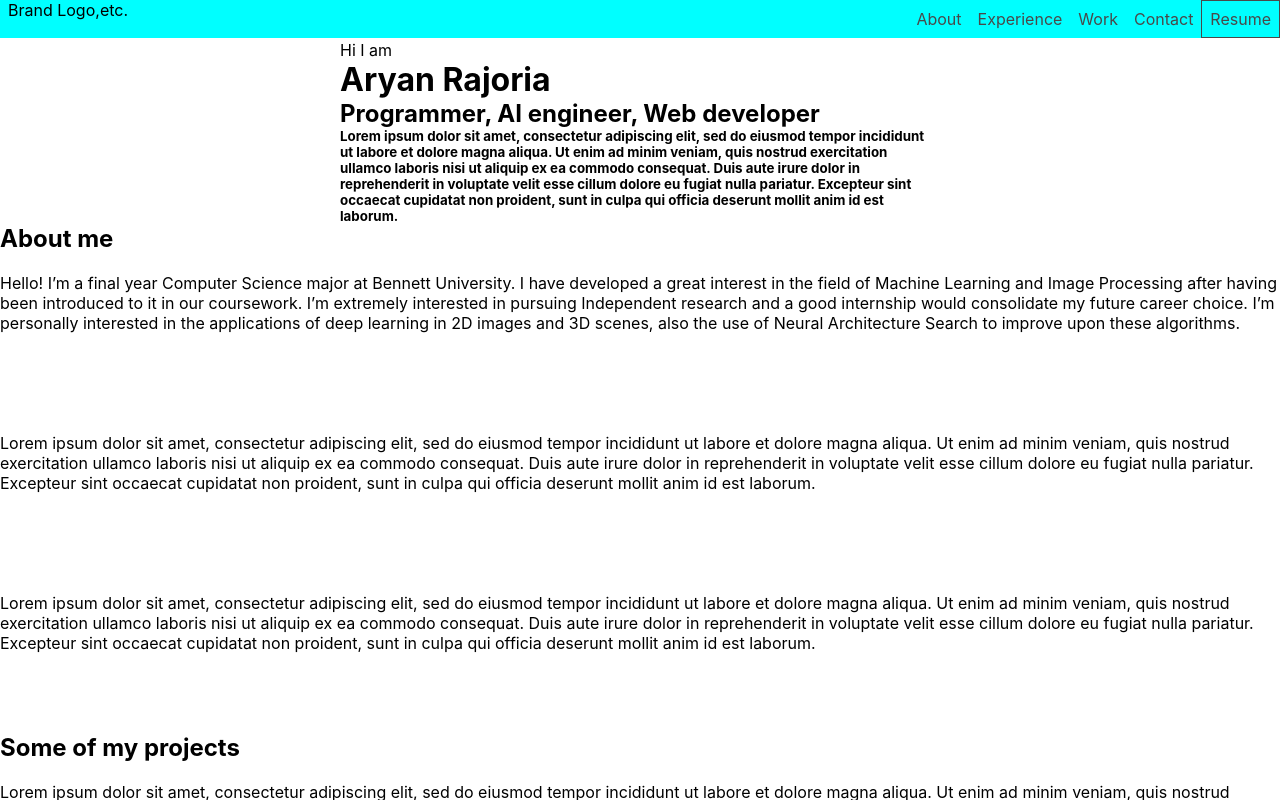
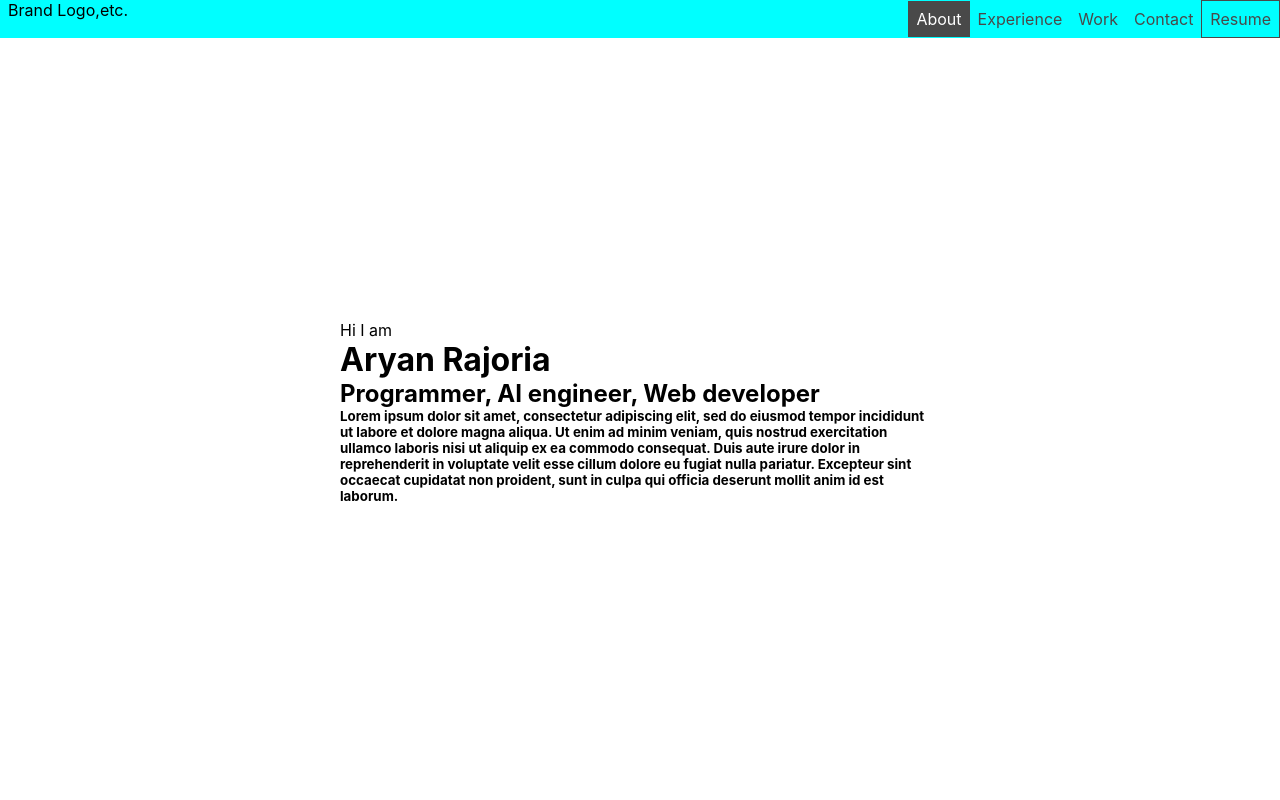
Before and after one commit to aryan-rajoria/Aryan-Rajoria.github.io, a React (Create React App) app: page / in a window 1280 px wide. In both pictures the pointer is over the item "About". Shown: the top 800 px of the page. Built offline with nearby package versions, Linux system fonts and the light colour scheme; the HTML template or start-up script is replaced by a standard one.

Commit message:
adding css to header and navbar

```diff
--- a/src/pages/portfolio/header/header.css
+++ b/src/pages/portfolio/header/header.css
@@ -2,6 +2,8 @@
     width: 60%;
     max-width: 600px;
     margin: 0 auto;
+    padding-top: 35vh;
+    padding-bottom: 40vh;
 }
 
 .header_content {
--- a/src/pages/portfolio/navbar/navbar.css
+++ b/src/pages/portfolio/navbar/navbar.css
@@ -27,6 +27,12 @@ ol {
 ol li {
     display: inline-block;
     padding: 0.5em;
+    transition: all 0.3s ease;
+}
+
+ol li:hover {
+    background-color: #494949;
+    color: #fff;
 }
 
 #resume {
```
